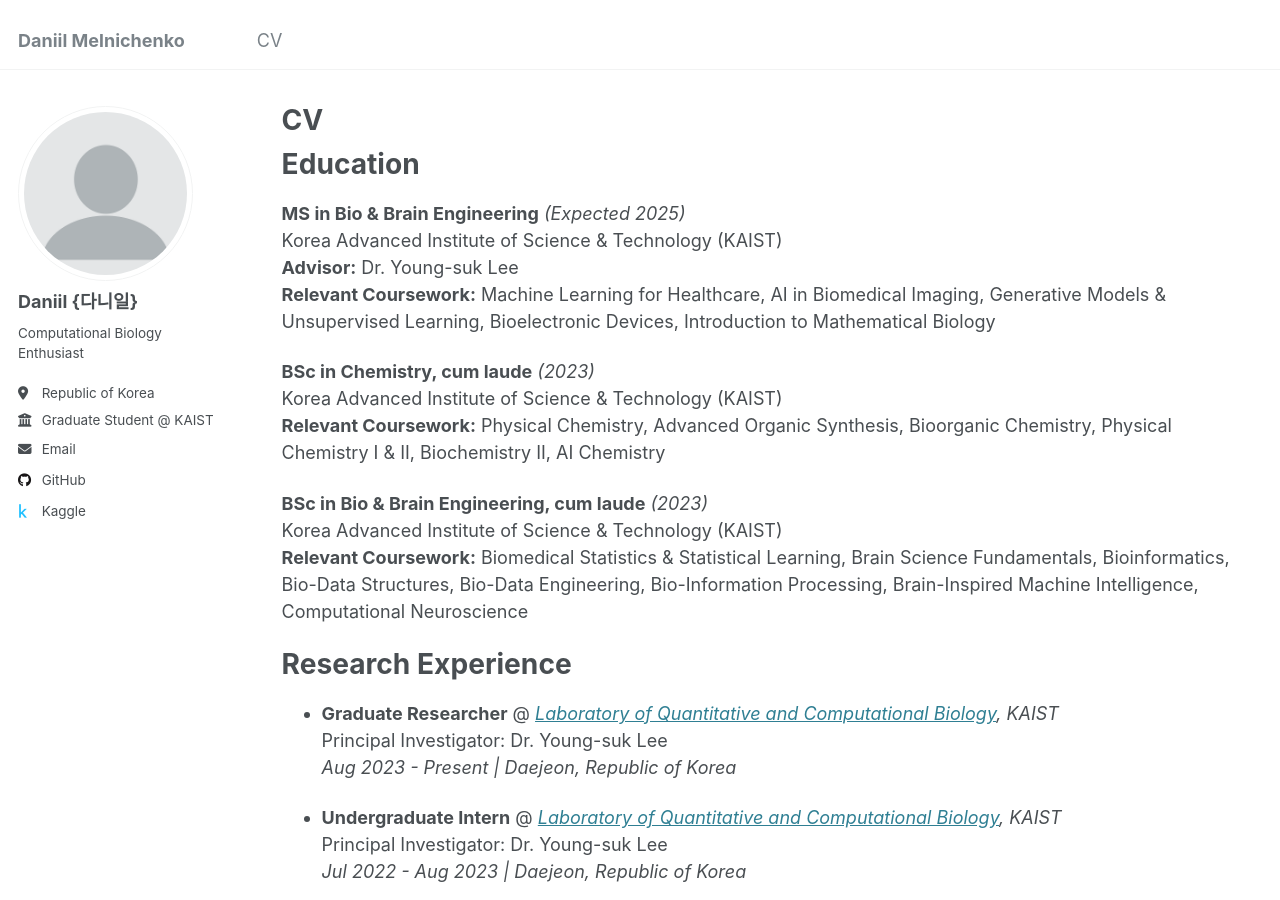
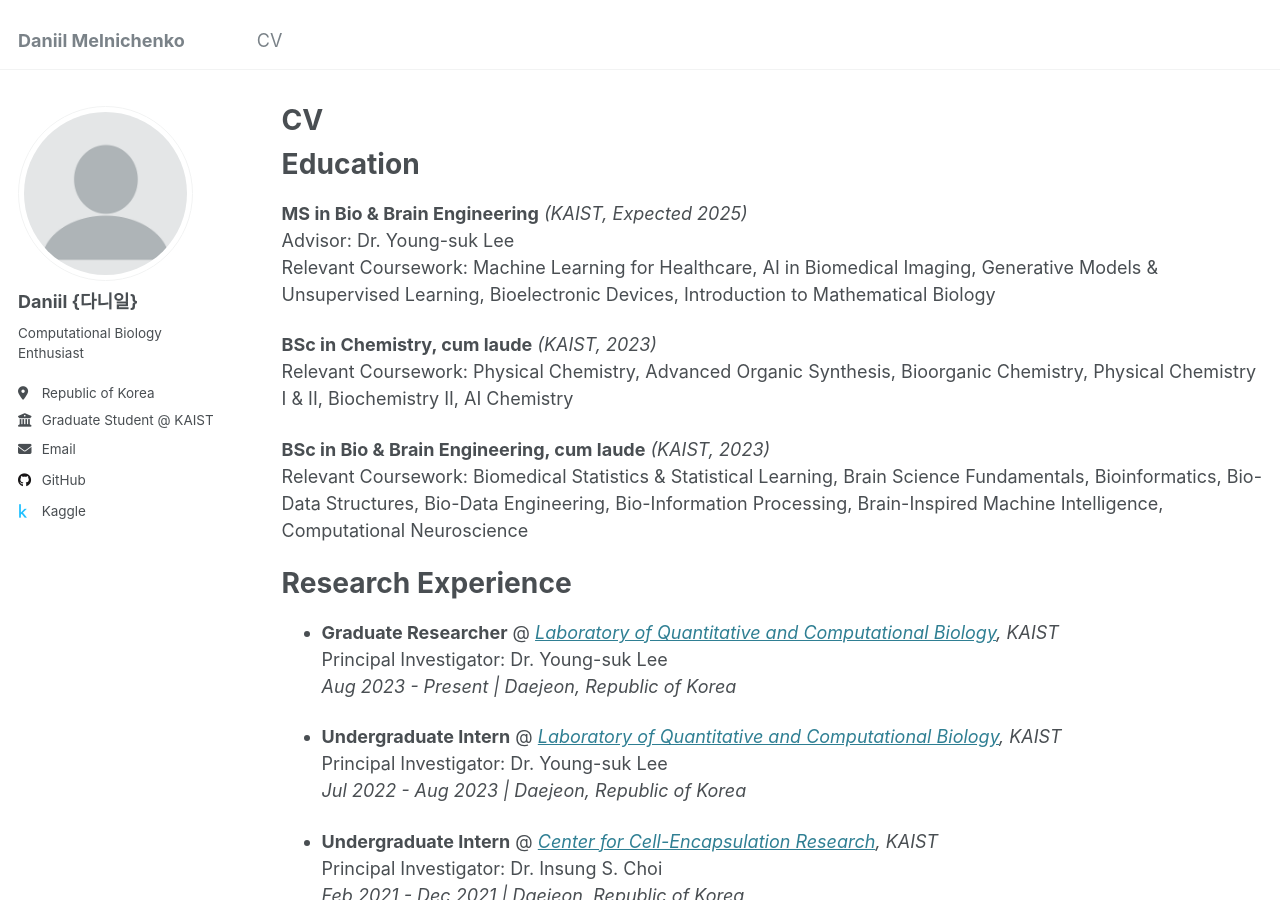
Before and after one commit to daniilmelnichenko/daniilmelnichenko.github.io, a Jekyll site: the page built from _pages/cv.md, in a window 1280 px wide and 900 px high. Built offline with Jekyll 4.4.1, drawn with Linux system fonts in a browser that asks for light colours.

Commit message:
cv update

```diff
--- a/_pages/cv.md
+++ b/_pages/cv.md
@@ -12,18 +12,15 @@ redirect_from:
 Education
 ======
 
-**MS in Bio & Brain Engineering** *(Expected 2025)*
-  <span style="display: inline-block; width: 100%;">Korea Advanced Institute of Science & Technology (KAIST)</span>
-  <span style="display: inline-block; width: 100%;"><strong>Advisor:</strong> Dr. Young-suk Lee</span>
-  <span style="display: inline-block; width: 100%;"><strong>Relevant Coursework:</strong> Machine Learning for Healthcare, AI in Biomedical Imaging, Generative Models & Unsupervised Learning, Bioelectronic Devices, Introduction to Mathematical Biology</span>
+**MS in Bio & Brain Engineering** *(KAIST, Expected 2025)*
+  <span style="display: inline-block; width: 100%;">Advisor: Dr. Young-suk Lee</span>
+  <span style="display: inline-block; width: 100%;">Relevant Coursework: Machine Learning for Healthcare, AI in Biomedical Imaging, Generative Models & Unsupervised Learning, Bioelectronic Devices, Introduction to Mathematical Biology</span>
 
-**BSc in Chemistry, cum laude** *(2023)*
-  <span style="display: inline-block; width: 100%;">Korea Advanced Institute of Science & Technology (KAIST)</span>
-  <span style="display: inline-block; width: 100%;"><strong>Relevant Coursework:</strong> Physical Chemistry, Advanced Organic Synthesis, Bioorganic Chemistry, Physical Chemistry I & II, Biochemistry II, AI Chemistry</span>
+**BSc in Chemistry, cum laude** *(KAIST, 2023)*
+  <span style="display: inline-block; width: 100%;">Relevant Coursework: Physical Chemistry, Advanced Organic Synthesis, Bioorganic Chemistry, Physical Chemistry I & II, Biochemistry II, AI Chemistry</span>
 
-**BSc in Bio & Brain Engineering, cum laude** *(2023)*
-  <span style="display: inline-block; width: 100%;">Korea Advanced Institute of Science & Technology (KAIST)</span>
-  <span style="display: inline-block; width: 100%;"><strong>Relevant Coursework:</strong> Biomedical Statistics & Statistical Learning, Brain Science Fundamentals, Bioinformatics, Bio-Data Structures, Bio-Data Engineering, Bio-Information Processing, Brain-Inspired Machine Intelligence, Computational Neuroscience</span>
+**BSc in Bio & Brain Engineering, cum laude** *(KAIST, 2023)*
+  <span style="display: inline-block; width: 100%;">Relevant Coursework: Biomedical Statistics & Statistical Learning, Brain Science Fundamentals, Bioinformatics, Bio-Data Structures, Bio-Data Engineering, Bio-Information Processing, Brain-Inspired Machine Intelligence, Computational Neuroscience</span>
 
 
 Research Experience
```
